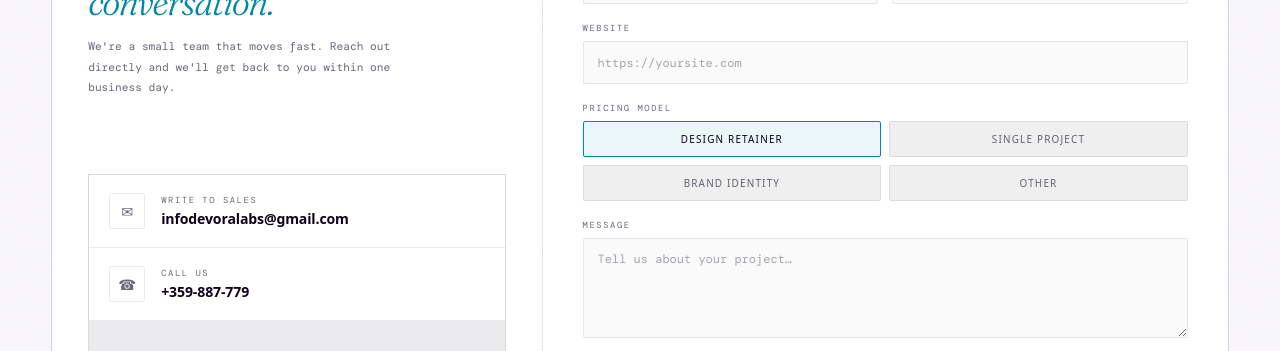
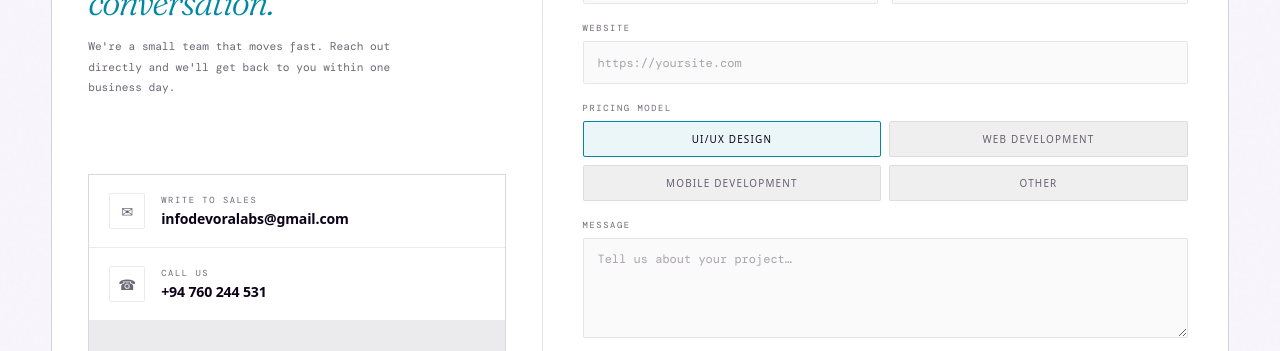
Before and after one commit to yashindibhagya/Pixel-Studio, a Next.js app: page / in a window 1280 px wide. Shown: the part 6560-6911 px from the top of the page. Built offline with nearby package versions, Linux system fonts and the light colour scheme; a web font is replaced by a local one.

Commit message:
Refactor code structure for improved readability and maintainability

```diff
--- a/src/app/work/[id]/page.tsx
+++ b/src/app/work/[id]/page.tsx
@@ -15,11 +15,11 @@ const projectImages: Record<
   }
 > = {
   mawprint: {
-    src: 'https://images.pexels.com/photos/6444/pencil-typography-black-design.jpg?auto=compress&cs=tinysrgb&w=1600',
-    alt: 'MawPrint brand and web design',
+    src: '/mawprint.png',
+    alt: 'MawPrint website homepage — Creative-Driven Sublimation Printing & Branding Solutions Company',
   },
   'mawprint-dashboard': {
-    src: 'https://images.pexels.com/photos/6476589/pexels-photo-6476589.jpeg?auto=compress&cs=tinysrgb&w=1600',
+    src: '/dashboard.png',
     alt: 'MawPrint operations dashboard interface',
   },
   terrain: {
--- a/src/components/sections/Contact.tsx
+++ b/src/components/sections/Contact.tsx
@@ -14,12 +14,12 @@ const contactMethods = [
   {
     id: 'phone',
     label: 'Call us',
-    value: '+359-887-779',
+    value: '+94 760 244 531',
     icon: '☎',
   },
 ]
 
-const pricingOptions = ['Design retainer', 'Single project', 'Brand identity', 'Other']
+const pricingOptions = ['UI/UX Design', 'Web Development', 'Mobile Development', 'Other']
 
 type FormStatus = 'idle' | 'sending' | 'success' | 'error'
 
--- a/src/data/projects.ts
+++ b/src/data/projects.ts
@@ -18,8 +18,7 @@ export const projects: Project[] = [
     id: 'mawprint-dashboard',
     label: 'Print Industry · Web App',
     title: 'MawPrint Work Dashboard',
-    summary: 'A custom operations dashboard for the MawPrint team to manage orders, jobs, and client work in one place.',
-    url: 'https://formdesk-mawprint.vercel.app/',
+    summary: 'A custom operations dashboard for the MawPrint team to manage orders, jobs, and client work in one place.'
   },
   {
     id: 'terrain',
```
Also changed, not shown: public/dashboard.png (added), public/mawprint.png (added).
